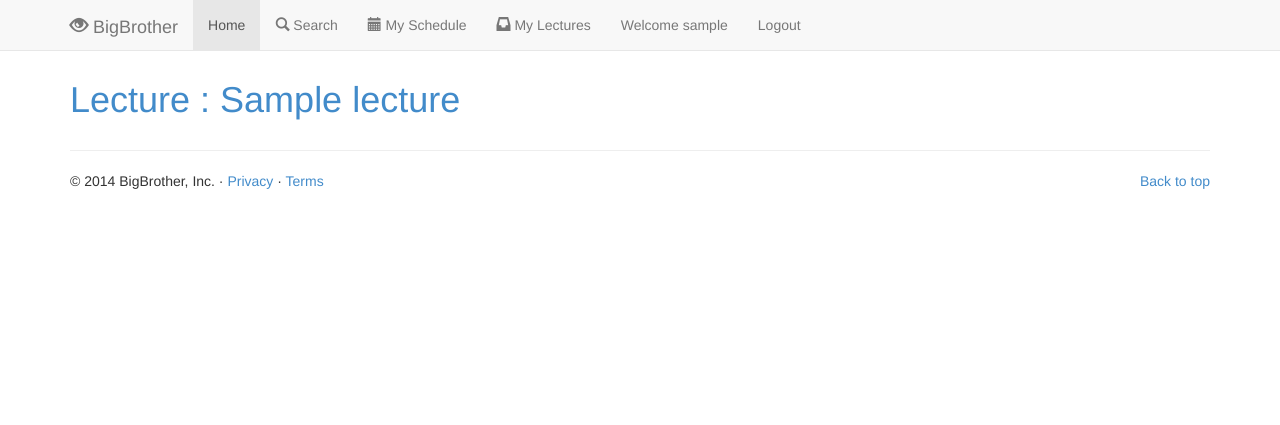
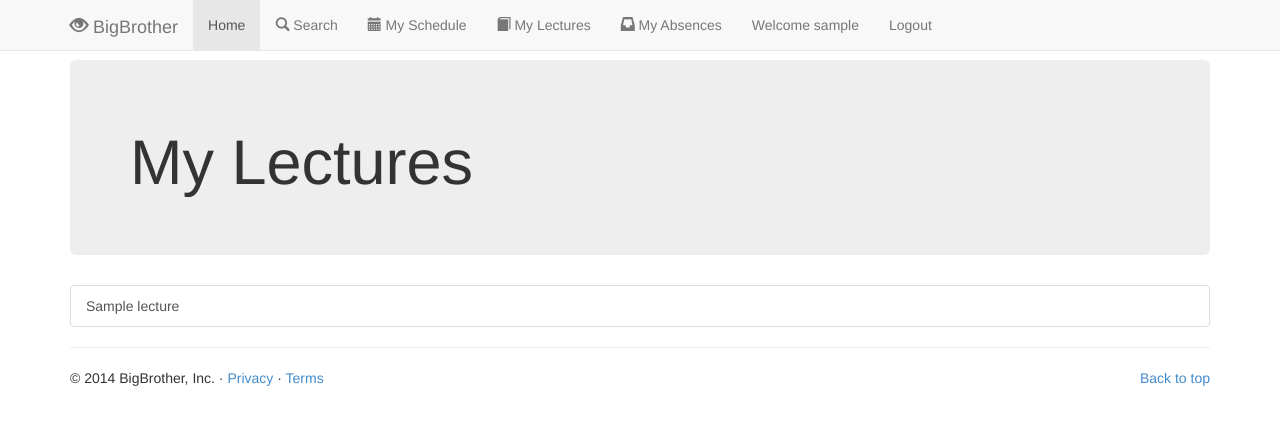
Before and after one commit to yenda/big-brother, a Django app: page /lecture/ in a window 1280 px wide. Shown: the top 425 px of the page. Run offline with Django 3.2, Linux system fonts and the light colour scheme; a user stored in the database is signed in; tables that the repository leaves empty hold one stand-in row (values such as "Sample post"); parts of the project's set-up code (start-up, migrations or seed data) failed here and were passed over; some libraries are stand-ins or nearby versions.

Commit message:
adding absence view for user

```diff
--- a/src/bigbrother/calendar/templates/calendar/calendar.html
+++ b/src/bigbrother/calendar/templates/calendar/calendar.html
@@ -7,7 +7,9 @@
 
 {% block content %}
 
-<h1>My Schedule</h1>
+<div class="jumbotron">
+  <h1>My Schedule</h1>
+</div>
 
 <div class=list-group">
   <h2 class="list-group-item heading">Today</h2>
--- a/src/bigbrother/lecture/templates/lectures/lectures.html
+++ b/src/bigbrother/lecture/templates/lectures/lectures.html
@@ -3,8 +3,15 @@
 
 {% block content %}
 
-{% for lecture in lectures %}
-<h1><a href={% url "lecture" lecture.pk %}>Lecture : {{ lecture.name }}</a></h1>
-{% endfor %}
+<div class="jumbotron">
+  <h1>My Lectures</h1>
+</div>
+
+
+<div class=list-group">
+    {% for lecture in lectures %}
+          <a href="{% url "lecture" lecture.pk %}" class="list-group-item">{{ lecture.name }}</a>
+    {% endfor %}
+</div>
 
 {% endblock content %}
--- a/src/bigbrother/reports/urls.py
+++ b/src/bigbrother/reports/urls.py
@@ -2,7 +2,8 @@ __author__ = 'yenda'
 
 from django.conf.urls import patterns, url
 
-from .views import EventCreateReportView, EventReportView, AbsenceUpdateView, AbsenceDeleteView, AbsenceLectureView, AbsenceMembershipView
+from .views import (EventCreateReportView, EventReportView, AbsenceUpdateView, AbsenceDeleteView,
+    AbsenceLectureView, AbsenceMembershipView, AbsenceStudentView)
 
 urlpatterns = patterns('',
                        url(r'^event/(?P<event>[- \w]+)$', EventReportView.as_view(), name='event-report'),
@@ -10,5 +11,6 @@ urlpatterns = patterns('',
                        url(r'^absence/(?P<pk>[- \w]+)/update$', AbsenceUpdateView.as_view(), name='absence-update'),
                        url(r'^absence/(?P<pk>[- \w]+)/delete$', AbsenceDeleteView.as_view(), name='absence-delete'),
                        url(r'^absence/lecture/(?P<pk>[- \w]+)$', AbsenceLectureView.as_view(), name='absence-lecture'),
+                       url(r'^absence/student/(?P<pk>[- \w]+)$', AbsenceStudentView.as_view(), name='my-absences'),
                        url(r'^absence/membership/(?P<pk>[- \w]+)$', AbsenceMembershipView.as_view(), name='absence-membership'),
                        )
--- a/src/bigbrother/templates/master.html
+++ b/src/bigbrother/templates/master.html
@@ -52,7 +52,8 @@
                     {% endif %}
                     <li><a href={% url 'calendar' %}><span class="glyphicon glyphicon-calendar"></span> My Schedule</a></li>
                     {% if user %}
-                        <li><a href={% url 'lectures' %}><span class="glyphicon glyphicon-inbox"></span> My Lectures</a></li>
+                        <li><a href={% url 'lectures' %}><span class="glyphicon glyphicon-book"></span> My Lectures</a></li>
+                        <li><a href={% url 'my-absences' user.pk %}><span class="glyphicon glyphicon-inbox"></span> My Absences</a></li>
                     {% endif %}
                     <li><a>Welcome {{ user.username }}</a></li>
                     <li><a href={% url 'logout' %}>Logout</a></li>
--- a/src/bigbrother/templates/student.html
+++ b/src/bigbrother/templates/student.html
@@ -6,7 +6,6 @@
 
 <div class="jumbotron">
   <h1>{{ student.first_name }} {{ student.last_name }}</h1>
-
 </div>
 
 {% include "events.html" %}
```
Also changed, not shown: src/bigbrother/reports/views.py (+18 -0 lines).
